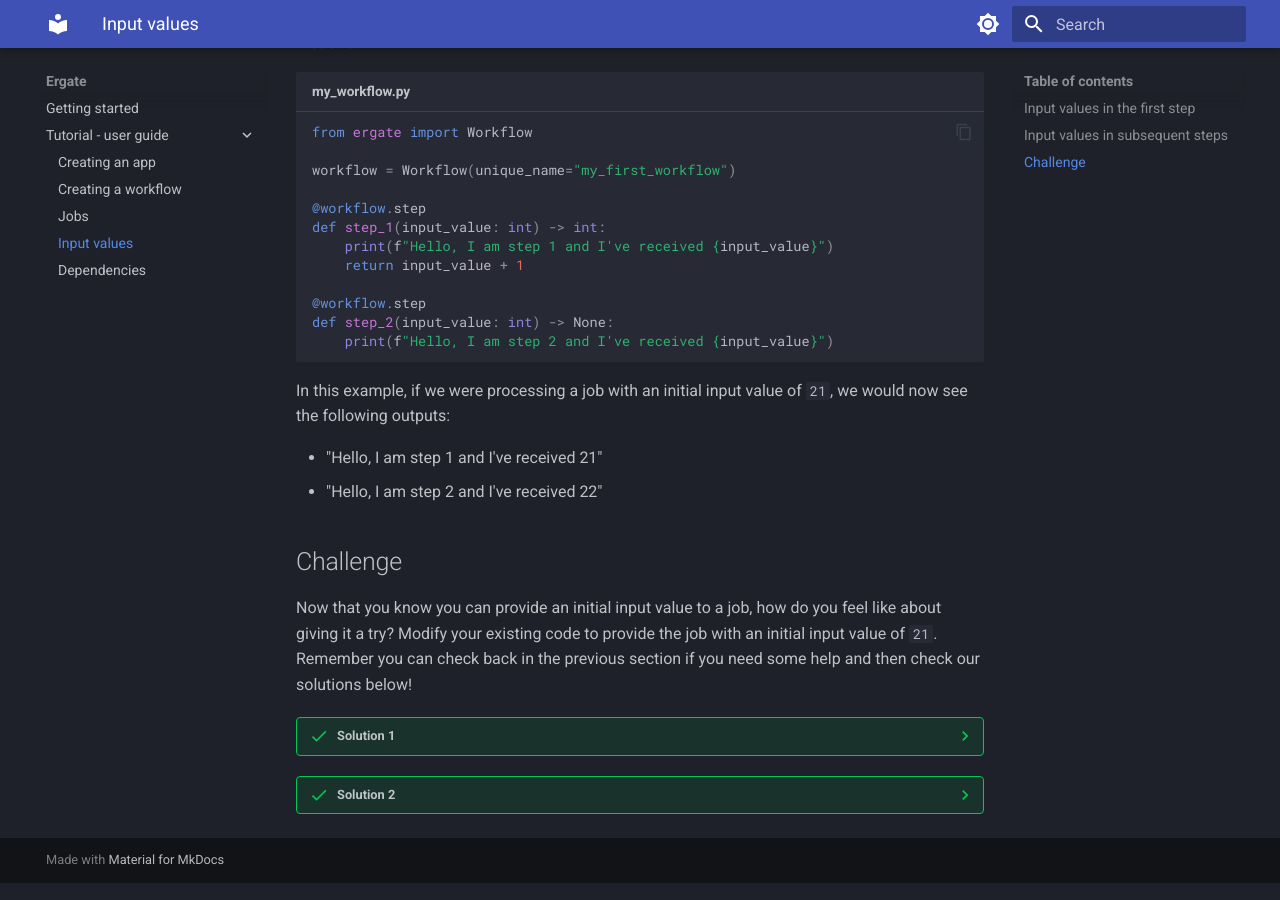
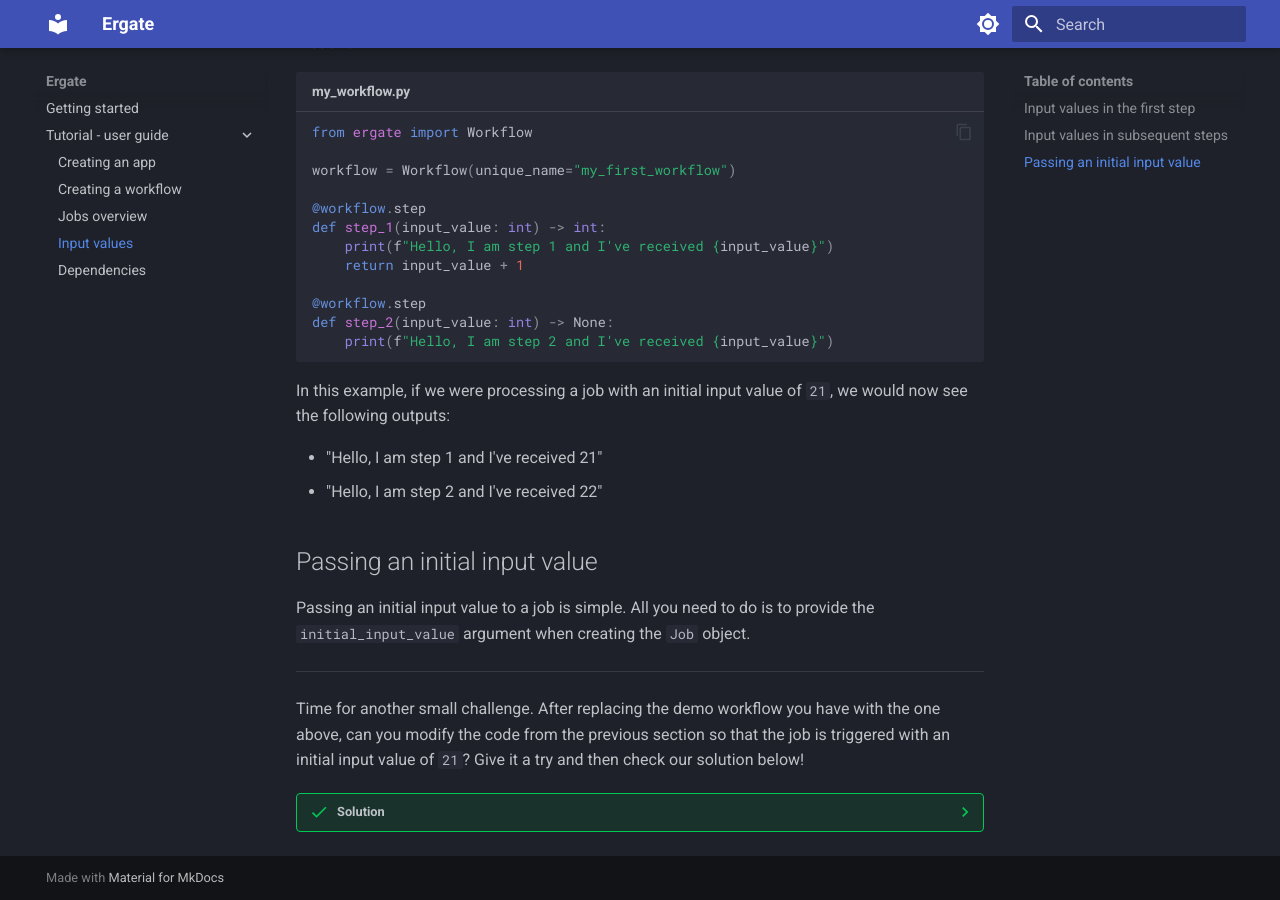
Before and after one commit to prryplatypus/ergate, an MkDocs documentation site: the page built from docs/docs/basics/input-values.md, in a window 1280 px wide and 900 px high, scrolled down 1017 px. Built offline with MkDocs 1.6.1 and Material for MkDocs 9.7.7, drawn with Linux system fonts in a browser that asks for light colours.

Commit message:
Override header to keep page name constant

````diff
--- a/docs/basics/input-values.md
+++ b/docs/docs/basics/input-values.md
@@ -52,14 +52,18 @@ In this example, if we were processing a job with an initial input value of `21`
 - "Hello, I am step 2 and I've received 22"
 
 
-## Challenge
+## Passing an initial input value
 
-Now that you know you can provide an initial input value to a job, how do you feel like about giving it a try? Modify your existing code to provide the job with an initial input value of `21`. Remember you can check back in the previous section if you need some help and then check our solutions below!
+Passing an initial input value to a job is simple. All you need to do is to provide the `initial_input_value` argument when creating the `Job` object.
 
-??? success "Solution 1"
+---
+
+Time for another small challenge. After replacing the demo workflow you have with the one above, can you modify the code from the previous section so that the job is triggered with an initial input value of `21`? Give it a try and then check our solution below!
+
+??? success "Solution"
 
     ```py title="app.py"
-    from ergate import Ergate
+    from ergate import Ergate, Job
     from my_queue import MyQueue, queue
     from my_state_store import MyStateStore
     from my_workflow import workflow
@@ -75,27 +79,3 @@ Now that you know you can provide an initial input value to a job, how do you fe
         queue.put(job.model_dump(mode="json"))
         app.run()
     ```
-
-??? success "Solution 2"
-
-    ```py title="app.py"
-    from ergate import Ergate
-    from my_queue import MyQueue, queue
-    from my_state_store import MyStateStore
-    from my_workflow import workflow
-
-    app = Ergate(
-        queue=MyQueue(),
-        state_store=MyStateStore(),
-    )
-    app.register_workflow(workflow)
-
-    if __name__ == "__main__":
-        queue.put(
-            {
-                "workflow_name": "my_first_workflow",
-                "initial_input_value": 21,
-            }
-        )
-        app.run()
-    ```
--- /dev/null
+++ b/docs/overrides/partials/header.html
@@ -0,0 +1,111 @@
+<!--
+  Copyright (c) 2016-2024 Martin Donath <martin.donath@squidfunk.com>
+
+  Permission is hereby granted, free of charge, to any person obtaining a copy
+  of this software and associated documentation files (the "Software"), to
+  deal in the Software without restriction, including without limitation the
+  rights to use, copy, modify, merge, publish, distribute, sublicense, and/or
+  sell copies of the Software, and to permit persons to whom the Software is
+  furnished to do so, subject to the following conditions:
+
+  The above copyright notice and this permission notice shall be included in
+  all copies or substantial portions of the Software.
+
+  THE SOFTWARE IS PROVIDED "AS IS", WITHOUT WARRANTY OF ANY KIND, EXPRESS OR
+  IMPLIED, INCLUDING BUT NOT LIMITED TO THE WARRANTIES OF MERCHANTABILITY,
+  FITNESS FOR A PARTICULAR PURPOSE AND NON-INFRINGEMENT. IN NO EVENT SHALL THE
+  AUTHORS OR COPYRIGHT HOLDERS BE LIABLE FOR ANY CLAIM, DAMAGES OR OTHER
+  LIABILITY, WHETHER IN AN ACTION OF CONTRACT, TORT OR OTHERWISE, ARISING
+  FROM, OUT OF OR IN CONNECTION WITH THE SOFTWARE OR THE USE OR OTHER DEALINGS
+  IN THE SOFTWARE.
+-->
+
+<!-- Determine classes -->
+{% set class = "md-header" %}
+{% if "navigation.tabs.sticky" in features %}
+{% set class = class ~ " md-header--shadow md-header--lifted" %}
+{% elif "navigation.tabs" not in features %}
+{% set class = class ~ " md-header--shadow" %}
+{% endif %}
+
+<!-- Header -->
+<header class="{{ class }}" data-md-component="header">
+    <nav class="md-header__inner md-grid" aria-label="{{ lang.t('header') }}">
+
+        <!-- Link to home -->
+        <a href="{{ config.extra.homepage | d(nav.homepage.url, true) | url }}" title="{{ config.site_name | e }}"
+            class="md-header__button md-logo" aria-label="{{ config.site_name }}" data-md-component="logo">
+            {% include "partials/logo.html" %}
+        </a>
+
+        <!-- Button to open drawer -->
+        <label class="md-header__button md-icon" for="__drawer">
+            {% set icon = config.theme.icon.menu or "material/menu" %}
+            {% include ".icons/" ~ icon ~ ".svg" %}
+        </label>
+
+        <!-- Header title -->
+        <!-- <div class="md-header__title" data-md-component="header-title"> -->
+        <div class="md-header__title">
+            <div class="md-header__ellipsis">
+                <div class="md-header__topic">
+                    <span class="md-ellipsis">
+                        {{ config.site_name }}
+                    </span>
+                </div>
+                <div class="md-header__topic" data-md-component="header-topic">
+                    <span class="md-ellipsis">
+                        {{ config.site_name }}
+                        <!-- {% if page.meta and page.meta.title %}
+                        {{ page.meta.title }}
+                        {% else %}
+                        {{ page.title }}
+                        {% endif %} -->
+                    </span>
+                </div>
+            </div>
+        </div>
+
+        <!-- Color palette toggle -->
+        {% if config.theme.palette %}
+        {% if not config.theme.palette is mapping %}
+        {% include "partials/palette.html" %}
+        {% endif %}
+        {% endif %}
+
+        <!-- User preference: color palette -->
+        {% if not config.theme.palette is mapping %}
+        {% include "partials/javascripts/palette.html" %}
+        {% endif %}
+
+        <!-- Site language selector -->
+        {% if config.extra.alternate %}
+        {% include "partials/alternate.html" %}
+        {% endif %}
+
+        <!-- Button to open search modal -->
+        {% if "material/search" in config.plugins %}
+        <label class="md-header__button md-icon" for="__search">
+            {% set icon = config.theme.icon.search or "material/magnify" %}
+            {% include ".icons/" ~ icon ~ ".svg" %}
+        </label>
+
+        <!-- Search interface -->
+        {% include "partials/search.html" %}
+        {% endif %}
+
+        <!-- Repository information -->
+        {% if config.repo_url %}
+        <div class="md-header__source">
+            {% include "partials/source.html" %}
+        </div>
+        {% endif %}
+    </nav>
+
+    <!-- Navigation tabs (sticky) -->
+    {% if "navigation.tabs.sticky" in features %}
+    {% if "navigation.tabs" in features %}
+    {% include "partials/tabs.html" %}
+    {% endif %}
+    {% endif %}
+</header>
--- a/mkdocs.yml
+++ b/mkdocs.yml
@@ -1,9 +1,11 @@
 site_name: Ergate
 site_description: FastAPI framework, high performance, easy to learn, fast to code, ready for production
 site_url: https://ergate.prryplatypus.dev
+docs_dir: docs/docs
 
 theme:
   name: material
+  custom_dir: docs/overrides
   features:
     - content.code.annotate
     - content.code.copy
@@ -43,6 +45,6 @@ nav:
   - Tutorial - user guide:
     - basics/creating-an-app.md
     - basics/creating-a-workflow.md
-    - basics/jobs.md
+    - basics/jobs-overview.md
     - basics/input-values.md
     - basics/dependencies.md
````
Also changed, not shown: docs/docs/basics/jobs-overview.md (renamed from docs/basics/jobs.md, +12 -1 lines), docs/docs/basics/creating-a-workflow.md (renamed from docs/basics/creating-a-workflow.md), docs/docs/basics/creating-an-app.md (renamed from docs/basics/creating-an-app.md), docs/docs/basics/dependencies.md (renamed from docs/basics/dependencies.md), docs/docs/index.md (renamed from docs/index.md).
